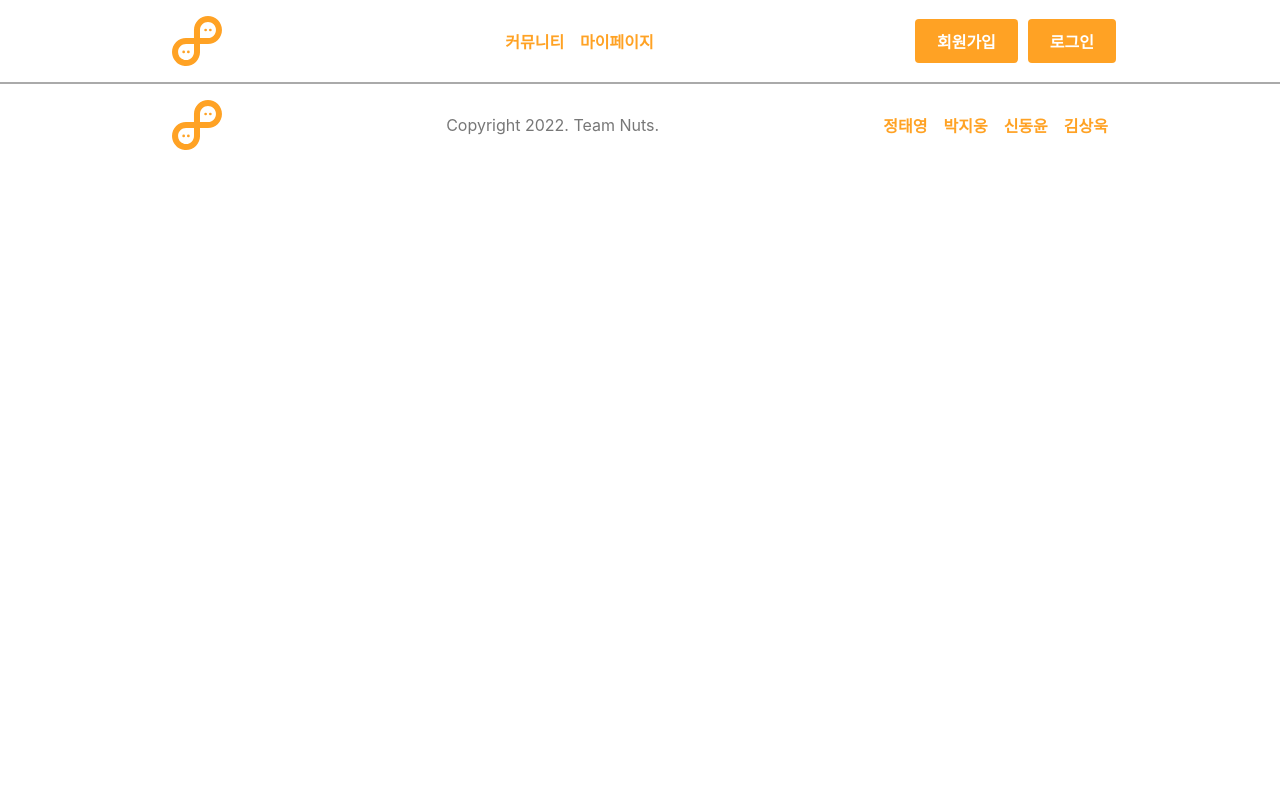
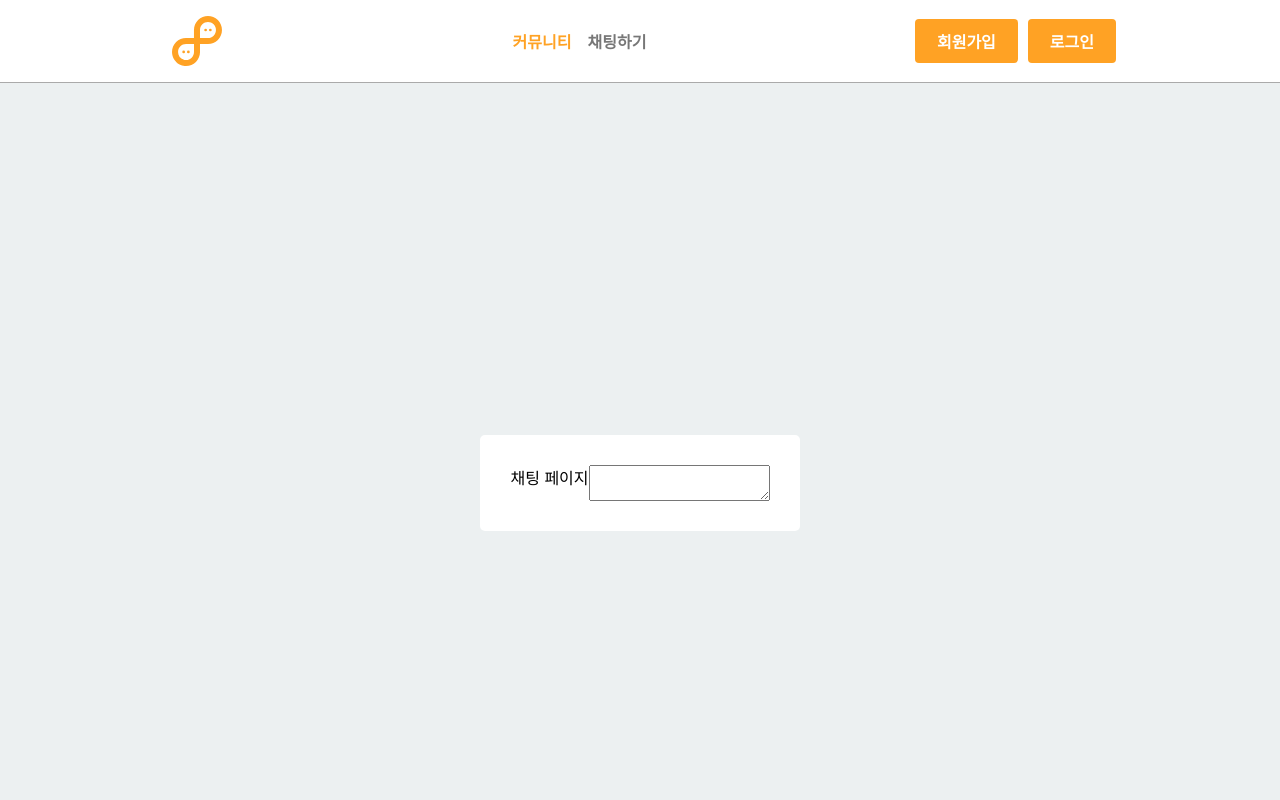
Before and after one commit to codestates/Puppynity, a React (Create React App) app in the folder client/: page /chat in a window 1280 px wide. Shown: the top 800 px of the page. Built offline with nearby package versions, Linux system fonts and the light colour scheme.

Commit message:
[ADD]Client mypage edituserinfo

```diff
--- a/client/src/App.tsx
+++ b/client/src/App.tsx
@@ -11,6 +11,9 @@ import Nav from './Components/Nav';
 import Footer from './Components/Footer';
 import Community from './Pages/Community';
 import UploadContent from './Components/UploadContent';
+import Chat from './Pages/Chat';
+import Mypage from './Pages/Mypage';
+import EditUserInfo from './Pages/EditUserInfo';
 /* eslint-disable */
 function App() {
   //const user = useSelector(selectUser);
@@ -51,6 +54,9 @@ function App() {
           <Route path="/login" element={<Login />} />
           <Route path="/signup" element={<Signup />} />
           <Route path="/community" element={<Community />} />
+          <Route path="/chat" element={<Chat />} />
+          <Route path="/edituserinfo" element={<Mypage />} />
+          <Route path="/mypage" element={<EditUserInfo />} />
         </Routes>
         <Footer />
       </BrowserRouter>
--- a/client/src/Components/Nav.tsx
+++ b/client/src/Components/Nav.tsx
@@ -111,14 +111,19 @@ function NavBar() {
         <NavLink to="/community" className={({ isActive }) => (isActive ? 'active' : 'inactive')}>
           커뮤니티
         </NavLink>
-        <NavLink to="/mypage" className={({ isActive }) => (isActive ? 'active' : 'inactive')}>
-          마이페이지
+        <NavLink to="/chat" className={({ isActive }) => (isActive ? 'active' : 'inactive')}>
+          채팅하기
         </NavLink>
       </NavMenu>
       <NavBtn>
         <NavBtnLink to="/signup">회원가입</NavBtnLink>
         <NavBtnLink to="/login">로그인</NavBtnLink>
       </NavBtn>
+      {/* isLogin 데려와서 3항연산 시전
+      <NavBtn>
+        <NavBtnLink to="/mypage">마이페이지</NavBtnLink>
+        <NavBtnLink to="/" --로그아웃 함수 자리-->로그아웃</NavBtnLink>
+      </NavBtn> */}
     </Nav>
   );
 }
--- /dev/null
+++ b/client/src/Pages/Chat.tsx
@@ -0,0 +1,43 @@
+import React, { Dispatch, SetStateAction, useEffect, useState, useRef } from 'react';
+import styled from 'styled-components';
+import { useDispatch, useSelector } from 'react-redux';
+import axios from 'axios';
+
+const Body = styled.div`
+  margin: 0;
+  padding: 0;
+  box-sizing: border-box;
+  /* ======== */
+  display: flex;
+  height: 100vh;
+  justify-content: center;
+  align-items: center;
+  padding: 10px;
+  background-color: #ecf0f1;
+`;
+
+const Container = styled.div`
+  background-color: #fff;
+  display: flex;
+  flex-wrap: wrap;
+  /* width: 70vw; */
+  /* height: 80vh; */
+  padding: 30px 30px;
+  border-radius: 5px;
+`;
+
+const TextArea = styled.textarea``;
+// ==========================여기까지 스타일===========================
+
+function ChatPage() {
+  return (
+    <Body>
+      <Container>
+        <div>채팅 페이지</div>
+        <TextArea />
+      </Container>
+    </Body>
+  );
+}
+
+export default ChatPage;
--- /dev/null
+++ b/client/src/Pages/EditUserInfo.tsx
@@ -0,0 +1,41 @@
+import React, { Dispatch, SetStateAction, useEffect, useState, useRef } from 'react';
+import styled from 'styled-components';
+import { useDispatch, useSelector } from 'react-redux';
+import axios from 'axios';
+
+const Body = styled.div`
+  margin: 0;
+  padding: 0;
+  box-sizing: border-box;
+  /* ======== */
+  display: flex;
+  height: 100vh;
+  justify-content: center;
+  align-items: center;
+  padding: 10px;
+  background-color: #ecf0f1;
+`;
+
+const Container = styled.div`
+  background-color: #fff;
+  display: flex;
+  flex-wrap: wrap;
+  /* width: 70vw; */
+  /* height: 80vh; */
+  padding: 30px 30px;
+  border-radius: 5px;
+`;
+
+// ==========================여기까지 스타일===========================
+
+function EditUserInfoPage() {
+  return (
+    <Body>
+      <Container>
+        <div>개인정보 수정</div>
+      </Container>
+    </Body>
+  );
+}
+
+export default EditUserInfoPage;
--- a/client/src/Pages/Login.tsx
+++ b/client/src/Pages/Login.tsx
@@ -46,7 +46,7 @@ export default function Login() {
     //     password,
     //   }),
     // );
-    dispatch(setIsLogin);
+    // dispatch(setIsLogin);
 
     axios
       .post(
--- /dev/null
+++ b/client/src/Pages/Mypage.tsx
@@ -0,0 +1,41 @@
+import React, { Dispatch, SetStateAction, useEffect, useState, useRef } from 'react';
+import styled from 'styled-components';
+import { useDispatch, useSelector } from 'react-redux';
+import axios from 'axios';
+
+const Body = styled.div`
+  margin: 0;
+  padding: 0;
+  box-sizing: border-box;
+  /* ======== */
+  display: flex;
+  height: 100vh;
+  justify-content: center;
+  align-items: center;
+  padding: 10px;
+  background-color: #ecf0f1;
+`;
+
+const Container = styled.div`
+  background-color: #fff;
+  display: flex;
+  flex-wrap: wrap;
+  /* width: 70vw; */
+  /* height: 80vh; */
+  padding: 30px 30px;
+  border-radius: 5px;
+`;
+
+// ==========================여기까지 스타일===========================
+
+function MyPage() {
+  return (
+    <Body>
+      <Container>
+        <div>개인정보 수정</div>
+      </Container>
+    </Body>
+  );
+}
+
+export default MyPage;
--- a/client/src/Redux/configureStore.ts
+++ b/client/src/Redux/configureStore.ts
@@ -6,6 +6,7 @@ import loginReducer from './loginSlice';
 import contentReducer from './contentSlice';
 import authReducer from './authSlice';
 import categoryReducer from './categorySlice';
+import signupReducer from './signupSlice';
 
 export default configureStore({
   reducer: {
@@ -13,6 +14,7 @@ export default configureStore({
     login: loginReducer,
     auth: authReducer,
     category: categoryReducer,
+    signup: signupReducer,
     // login: loginReducer,
   }, // where we put all of our reducers
 });
--- a/client/src/Redux/loginSlice.ts
+++ b/client/src/Redux/loginSlice.ts
@@ -1,5 +1,5 @@
 import { createSlice, createAsyncThunk, PayloadAction } from '@reduxjs/toolkit';
-import { RootStateOrAny } from 'react-redux';
+// import { RootStateOrAny } from 'react-redux';
 import axios from 'axios';
 import authService from './authService';
 
@@ -61,6 +61,6 @@ export const loginSlice = createSlice({
   },
 });
 
-export const loginSelector = (state: RootStateOrAny): loginDataType => state.loginSlice;
+// export const loginSelector = (state: RootStateOrAny): loginDataType => state.loginSlice;
 
 export default loginSlice.reducer;
```
Also changed, not shown: 1 other file (tests, documents, lock files or other folders).
